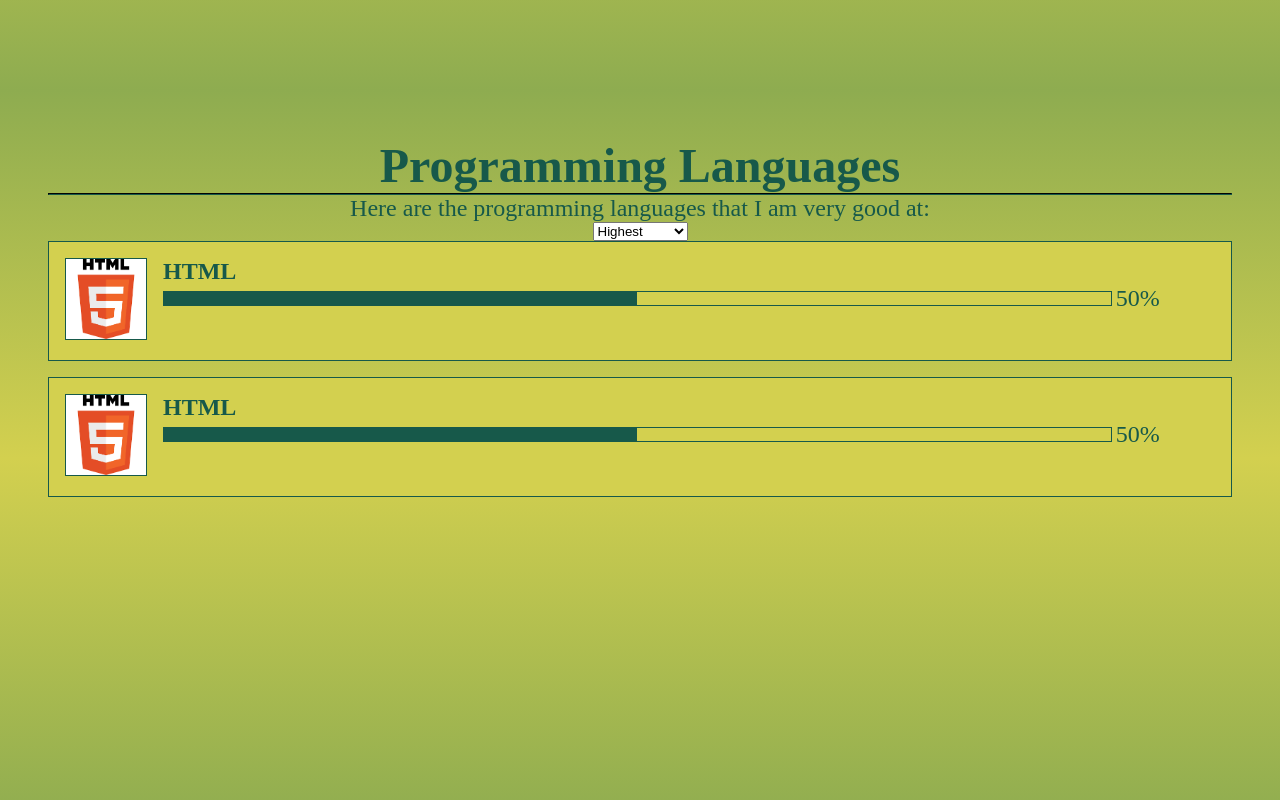
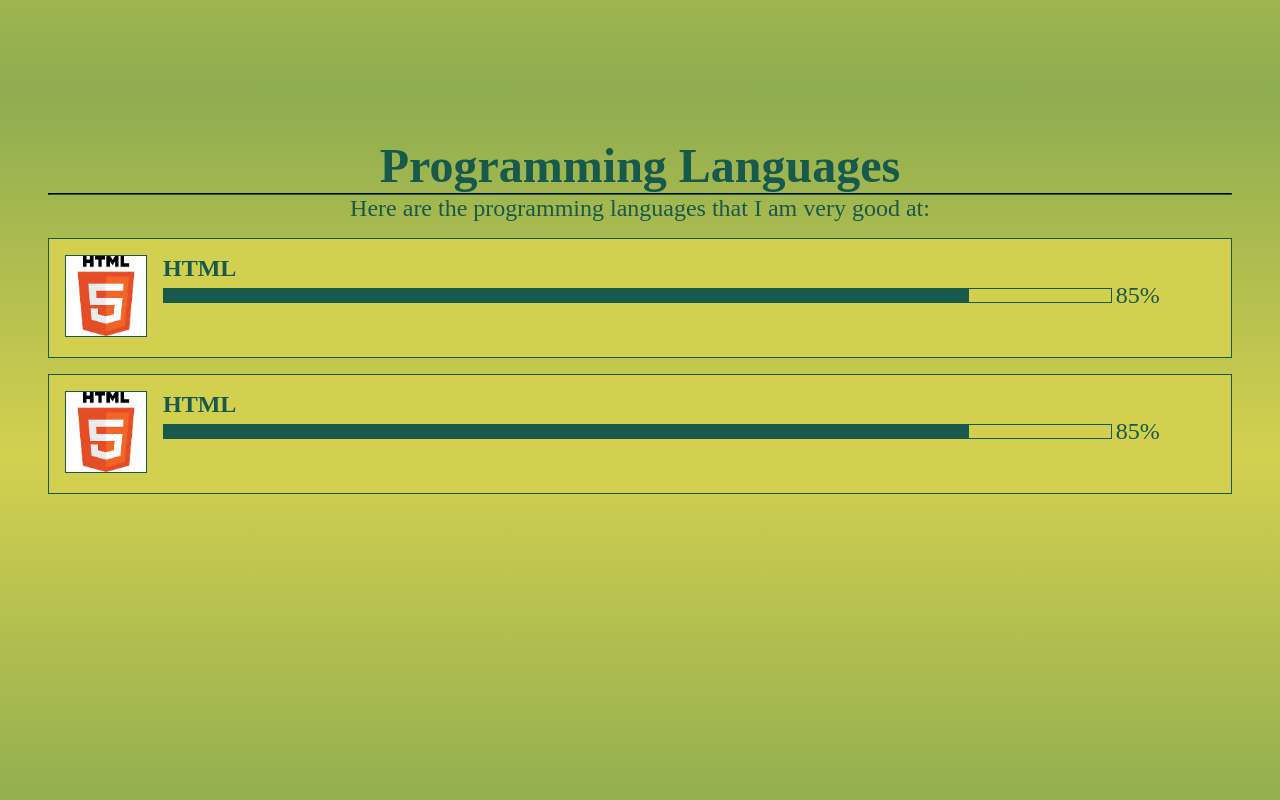
Before and after one commit to great-anaphylaxis/website-prototyper, a website: page index.html in a window 1280 px wide. Shown: the part 4374-5174 px from the top of the page. Drawn offline with Linux system fonts and the light colour scheme.

Commit message:
final update of type1-7

```diff
--- a/index.html
+++ b/index.html
@@ -131,10 +131,6 @@
             <h1>Programming Languages</h1>
             <hr>
             <p>Here are the programming languages that I am very good at:</p>
-            <select>
-                <option value="alphabetical">Alphabetical</option>
-                <option value="highest" selected>Highest</option>
-            </select>
             <div class="list">
                 <div class="item">
                     <div class="container1">
@@ -143,9 +139,9 @@
                     <div class="container2">
                         <h1>HTML</h1>
                         <div class="progressbar">
-                            <div class="progress" style="--width: 50%"></div>
+                            <div class="progress" style="--width: 85%"></div>
                         </div>
-                        <p>50%</p>
+                        <p>85%</p>
                     </div>
                 </div>
                 <div class="item">
@@ -155,10 +151,10 @@
                     <div class="container2">
                         <h1>HTML</h1>
                         <div class="progressbar">
-                            <div class="progress" style="--width: 50%"></div>
+                            <div class="progress" style="--width: 85%"></div>
                         </div>
 
-                        <p>50%</p>
+                        <p>85%</p>
                     </div>
                 </div>
             </div>
--- a/style.css
+++ b/style.css
@@ -548,6 +548,8 @@ hr {
     gap: 1em;
     justify-content: center;
     flex-direction: column;
+
+    margin-top: 1em;
 }
 
 .type1-7 > .container1 > .list > .item {
@@ -633,6 +635,6 @@ hr {
 }
 
 .type1-7_animation1-1 {
-    animation: 0.25s cubic-bezier(.66,.26,.29,1.01) 0s type1-7_animation1-1;
+    animation: 0.5s cubic-bezier(.66,.26,.29,1.01) 0s type1-7_animation1-1;
     animation-fill-mode: forwards;
 }
```
